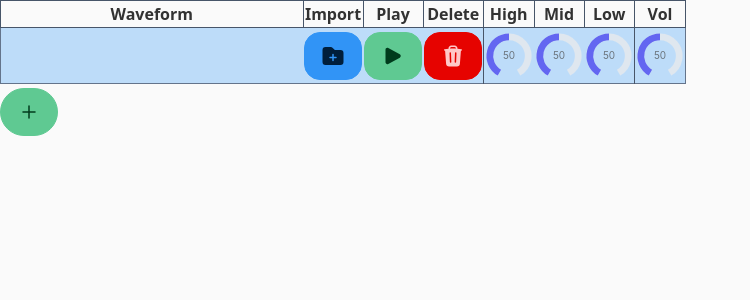
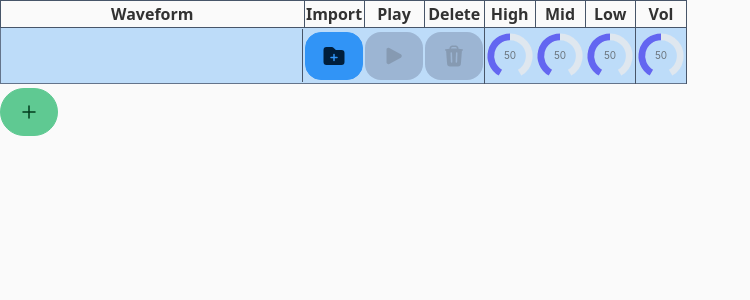
Before and after one commit to Incosomi/AVT_Incosomi, a Next.js app in the folder avt_incosomi/: page /dj in a window 1280 px wide. Both pictures are taken after a click on the button 29 px from the left and 56 px from the top of the page. Shown: the top 300 px of the page, without its empty margins (0-750 px from the left). Built offline with nearby package versions, Linux system fonts and the light colour scheme.

Commit message:
buttons disabled when no file is loaded

```diff
--- a/avt_incosomi/components/playerBar.js
+++ b/avt_incosomi/components/playerBar.js
@@ -1,9 +1,10 @@
-import {useEffect, useRef, useState} from "react";
+import { useEffect, useRef, useState } from "react";
 import FreqKnobsComponent from "@/components/freqKnobs";
-import {FolderPlusIcon, PauseIcon, PlayIcon, TrashIcon} from "@heroicons/react/24/solid";
+import { FolderPlusIcon, PauseIcon, PlayIcon, TrashIcon } from "@heroicons/react/24/solid";
 import KnobComponent from "@/components/knob";
 
 let animationController;
+
 export default function PlayerBar(props) {
     const [fileSource, setFileSource] = useState(null);
     const audioRef = useRef();
@@ -73,56 +74,44 @@ export default function PlayerBar(props) {
         }
     };
 
-
     return (
         <tr id="THISDivRef" className="bg-info/30">
             <td>
-                <canvas id="waveform" className="rounded-l-2xl" ref={canvasRef} width={300} height={53}/>
+                <canvas id="waveform" className="rounded-l-2xl border-r border-slate-600" ref={canvasRef} width={300} height={53} />
             </td>
             <td>
                 <label id="import" className="h-auto btn btn-info">
-                    <input type={"file"} style={{display: "none"}}
-                           onChange={(e) => handleSourceFileChange(e.target.files)}/>
-                    <FolderPlusIcon className="h-6 w-6"/>
+                    <input
+                        type="file"
+                        style={{ display: "none" }}
+                        onChange={(e) => handleSourceFileChange(e.target.files)}
+                    />
+                    <FolderPlusIcon className="h-6 w-6" />
                 </label>
             </td>
             <td>
-                <audio controls style={{display: "none"}} ref={audioRef} onPlay={handleAudioPlay} src={fileSource}/>
-                <button id="play" className="h-auto btn btn-success" onClick={handlePlayPause}>
-                    {isPlaying ? <PauseIcon className="h-6 w-6"/> : <PlayIcon className="h-6 w-6"/>}
+                <audio controls style={{ display: "none" }} ref={audioRef} onPlay={handleAudioPlay} src={fileSource} />
+                <button id="play" className={`h-auto btn ${fileSource ? "btn-success" : "btn-disabled"}`} onClick={handlePlayPause} disabled={fileSource}>
+                    {isPlaying ? <PauseIcon className="h-6 w-6" /> : <PlayIcon className="h-6 w-6" />}
                 </button>
             </td>
             <td>
-                <button id="delete" className="h-auto btn btn-error" onClick={handleDelete}>
-                    <TrashIcon className="h-6 w-6"/>
+                <button id="delete" className={`h-auto btn ${fileSource ? "btn-error" : "btn-disabled"}`} onClick={handleDelete}>
+                    <TrashIcon className="h-6 w-6" />
                 </button>
             </td>
-            <td className="border-l border-slate-600"><KnobComponent id="high" knobSize={48} text="TREBBLE"></KnobComponent></td>
-            <td><KnobComponent id="mid" knobSize={48} text="MID"></KnobComponent></td>
-            <td className="border-r border-slate-600"><KnobComponent id="low" knobSize={48} text="BASS"></KnobComponent></td>
-            <td><KnobComponent id="vol" knobSize={48} text="VOL"></KnobComponent></td>
-
+            <td className="border-l border-slate-600">
+                <KnobComponent id="high" knobSize={48} text="TREBBLE" />
+            </td>
+            <td>
+                <KnobComponent id="mid" knobSize={48} text="MID" />
+            </td>
+            <td className="border-r border-slate-600">
+                <KnobComponent id="low" knobSize={48} text="BASS" />
+            </td>
+            <td className="border-r border-slate-600">
+                <KnobComponent id="vol" knobSize={48} text="VOL" />
+            </td>
         </tr>
     );
-
-
-    /* return (
-         <div className="my-3 flex w-max bg-info/30">
-             <div ref={THISDivRef} className="h-12 rounded-2xl bg-cyan-800 btn-group">
-                 <canvas id="waveform" className="rounded-l-2xl" ref={canvasRef} width={300} />
-                 <label  id="import" className="h-auto btn btn-info">
-                     <input type={"file"} style={{ display: "none" }} onChange={(e) => handleSourceFileChange(e.target.files)} />
-                     <FolderPlusIcon className="h-6 w-6" />
-                 </label>
-                 <audio controls style={{ display: "none" }} ref={audioRef} onPlay={handleAudioPlay} src={fileSource} />
-                 <button  id="play"  className="h-auto btn btn-success" onClick={handlePlayPause}>
-                     {isPlaying ? <PauseIcon className="h-6 w-6" /> : <PlayIcon className="h-6 w-6" />}
-                 </button>
-                 <button  id="delete"  className="h-auto rounded-r-full btn btn-error" onClick={handleDelete}>
-                     <TrashIcon className="h-6 w-6" />
-                 </button>
-             </div>
-             <FreqKnobsComponent knobSize={knobSize} className="" />
-         </div>
-     );*/
 }
```
